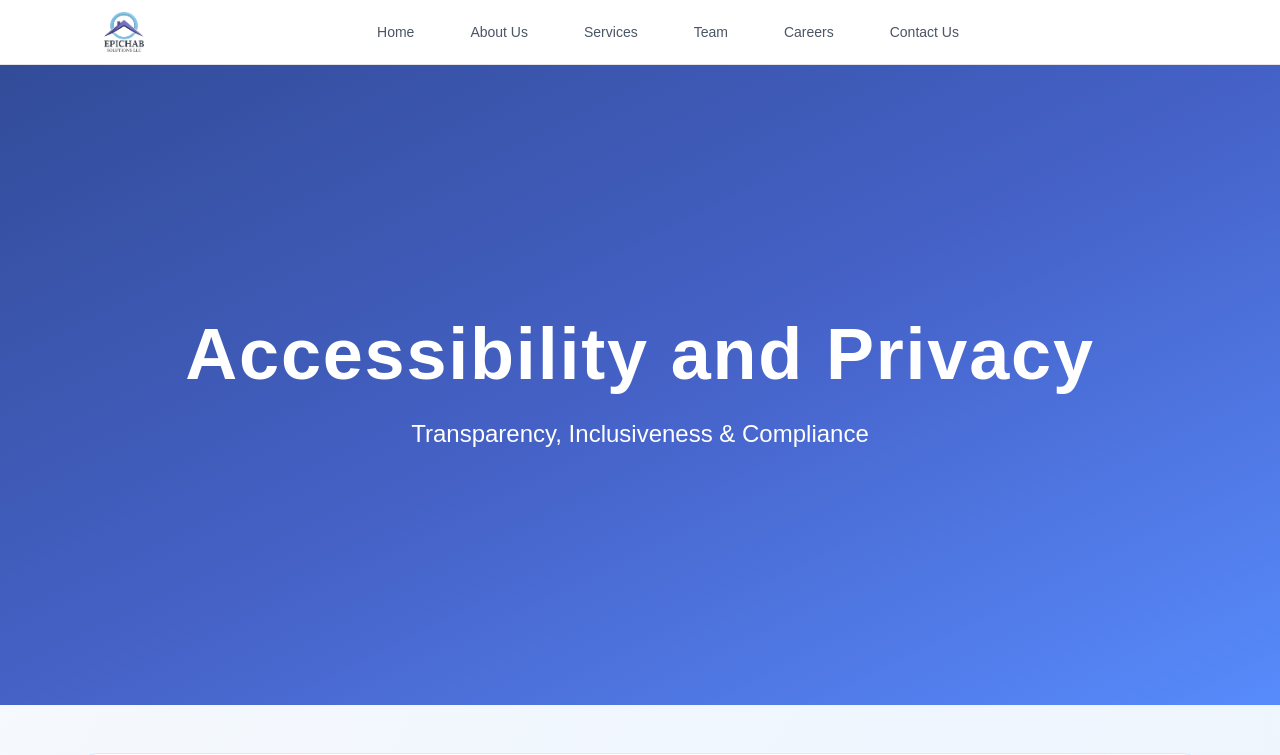
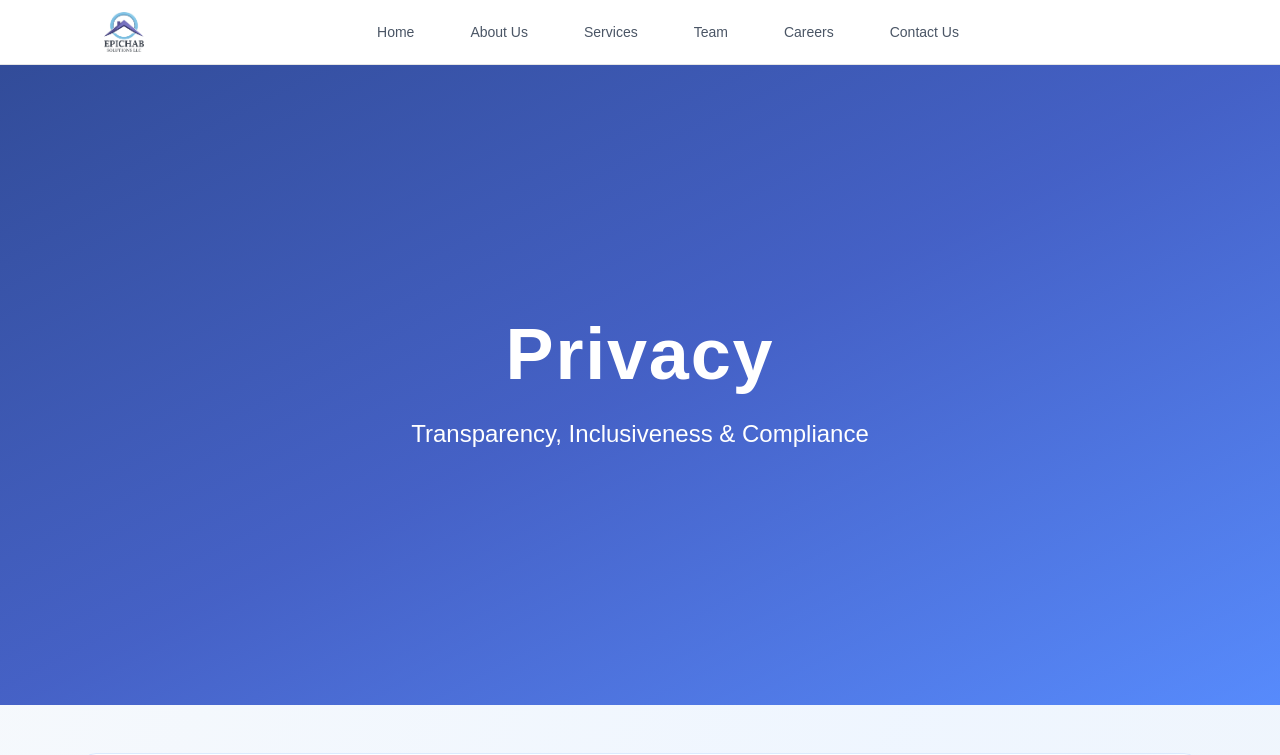
Before and after one commit to OluofUCH/Epichab, a Next.js app: page /access in a window 1280 px wide. Shown: the top 755 px of the page. Built offline with nearby package versions, Linux system fonts and the light colour scheme.

Commit message:
major update

```diff
--- a/src/app/access/page.tsx
+++ b/src/app/access/page.tsx
@@ -8,10 +8,10 @@ export default function AccessibilityPrivacy() {
 
 
         <section className="relative min-h-[80dvh] bg-gradient-to-br from-blue-900/90 via-blue-800/80 to-blue-600/70 flex items-center justify-center text-white">
-        <div className="absolute inset-0  bg-opacity-30"></div>
+        {/* <div className="absolute inset-0  bg-opacity-30"></div> */}
         <div className="relative z-10 text-center px-8">
           <h1 className="text-6xl md:text-7xl font-bold mb-6 tracking-wide">
-           Accessibility and Privacy
+           Privacy
           </h1>
           <p className="text-xl md:text-2xl font-light max-w-2xl mx-auto leading-relaxed">
            Transparency, Inclusiveness & Compliance
```
